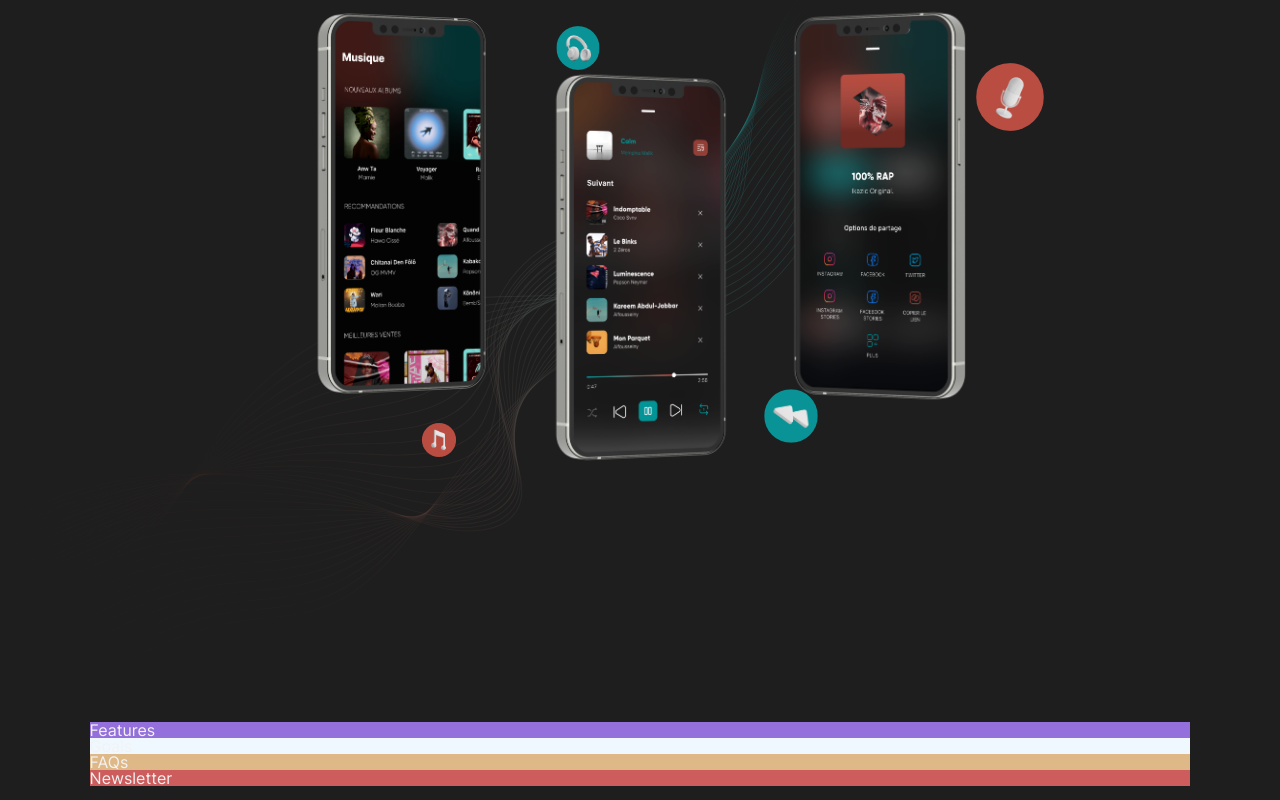
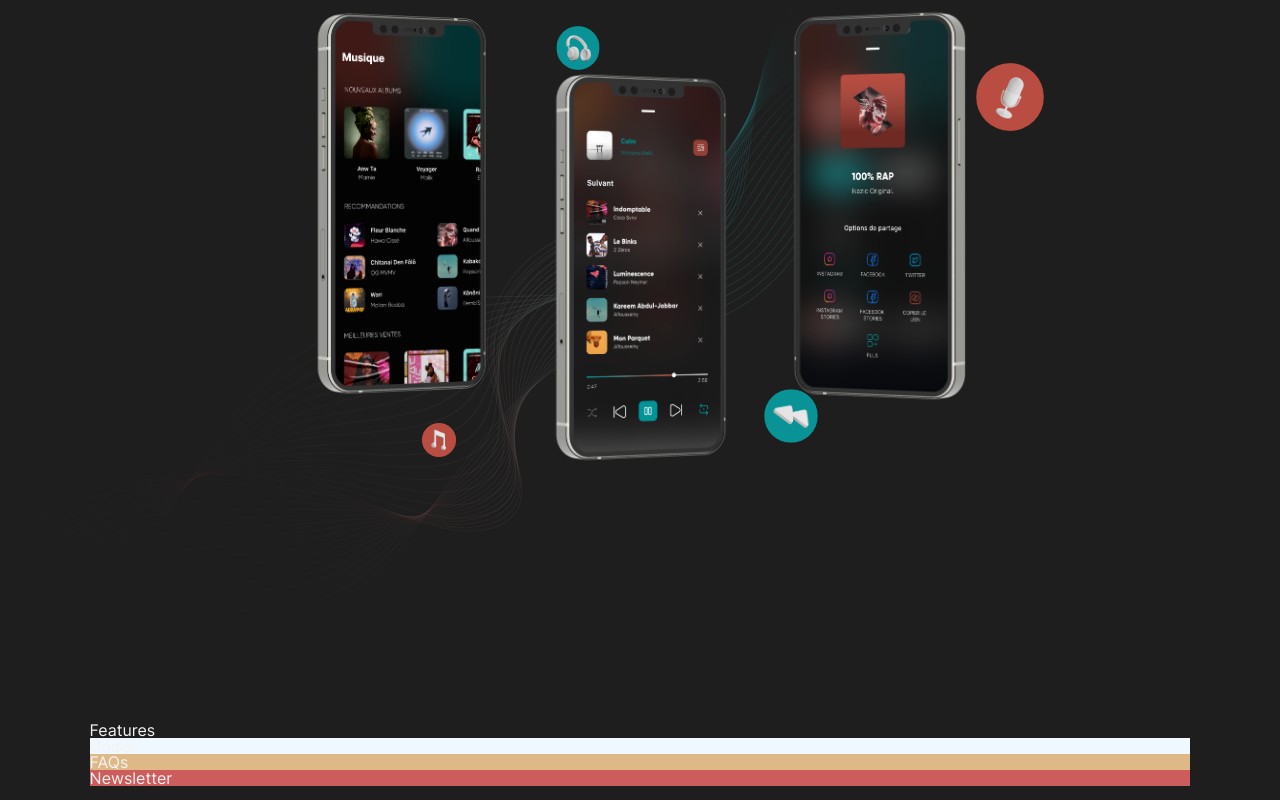
Before and after one commit to MozartOnWeb/ikazic, a Next.js app: page / in a window 1280 px wide. Shown: the part 1606-2406 px from the top of the page. Built offline with nearby package versions, Linux system fonts and the light colour scheme.

Commit message:
features section setup

```diff
--- a/sections/Features/features.scss
+++ b/sections/Features/features.scss
@@ -0,0 +1,2 @@
+#features {
+}
--- a/styles/global.scss
+++ b/styles/global.scss
@@ -11,9 +11,6 @@ html {
   margin-inline: auto;
 }
 
-#features {
-  background-color: mediumpurple;
-}
 #goals {
   background-color: aliceblue;
 }
```
